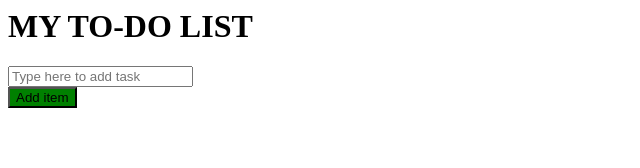
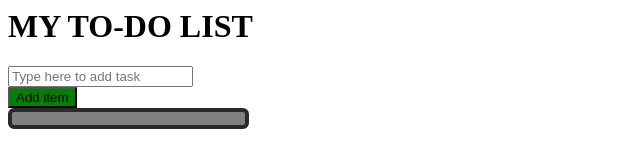
Before and after one commit to siphera/practice-todo-app, a plain HTML site: page index.html in a window 1280 px wide. Shown: the whole page, without its empty margins (0-640 px from the left). Drawn offline with Linux system fonts and the light colour scheme.

Commit message:
styled the output

```diff
--- a/css/style.css
+++ b/css/style.css
@@ -1,3 +1,11 @@
 input[type="button"] {
  background-color: green;
 }
+
+#list {
+  max-width: 220px;
+  padding: 0.4rem;
+  background: grey;
+  border: 4px #2a2a2a solid;
+  border-radius: 6px;
+}
```
